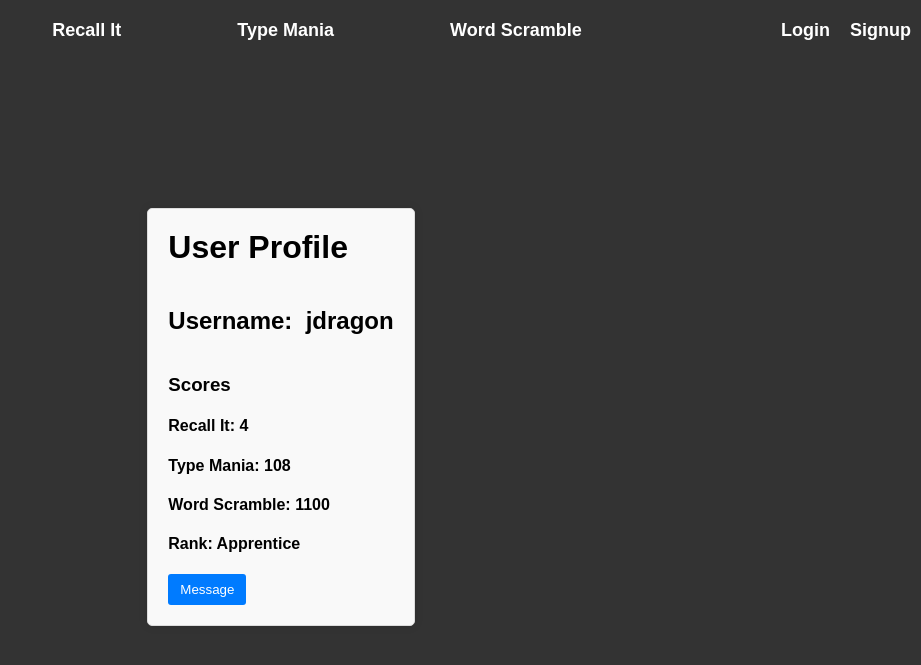
After one commit to Alforoan/miniGame, a Django app: a page that uses accounts/templates/accounts/users.html in a window 1280 px wide. The commit adds this page. Shown: the top 665 px of the page, without its empty margins (359-1280 px from the left). Run offline with Django 5.2, Linux system fonts and the light colour scheme; data comes from the database, SQL or seed files in the repository; both versions use the stored data as it was after the commit.

Commit message:
add user profile for other users

```diff
--- a/accounts/static/css/accounts.css
+++ b/accounts/static/css/accounts.css
@@ -202,6 +202,15 @@ div .h2-text{
   height: 10vh;
 }
 
+.btn-primary{
+  border: none;
+  background: #007bff;
+  color: white;
+  padding: .5rem .75rem;
+  border-radius: 3px;
+  cursor: pointer;
+}
+
 
 @media (min-width: 1050px) and (max-width: 1200px) {
 
--- /dev/null
+++ b/accounts/templates/accounts/users.html
@@ -0,0 +1,25 @@
+{% extends 'base.html' %}
+{% block title %}
+Other User Profile
+{% endblock title %}
+
+{% block content %}
+<main class='account-main-container'>
+  <div class="form-container login-container account-container">
+    <h1 class='login-text'>User Profile</h1>
+
+    <div style='display: flex; '>
+      <h2 class='h2-text'>Username:</h2>
+      <h2 class='h2-text'> &nbsp {{ other_user.username }}</h2>
+    </div>
+
+    <h3>Scores</h3>
+    <h4>Recall It: {{ recall_it_score }}</h4>
+    <h4>Type Mania: {{ type_mania_score }}</h4>
+    <h4>Word Scramble: {{ word_scramble_score }}</h4>
+    <h4>Rank: {{ rank }}</h4>
+    <button class='btn btn-primary'><a>Message<a/></button>
+
+  </div>
+</main>
+{% endblock content %}
--- a/accounts/urls.py
+++ b/accounts/urls.py
@@ -1,10 +1,11 @@
 from django.urls import path
-from .views import signup_view, login_view, logout_view, account_view,change_password_view
+from .views import signup_view, login_view, logout_view, account_view,change_password_view, user_account_view
 
 urlpatterns = [
     path('signup/', signup_view, name='signup'),
     path('login/', login_view, name='login'),
     path('logout/', logout_view, name='logout'),
     path('account/', account_view, name='account'),
-    path('change_password/', change_password_view, name='change_password')
+    path('change_password/', change_password_view, name='change_password'),
+    path('users/<str:username>/', user_account_view, name='users')
 ]
--- a/accounts/views.py
+++ b/accounts/views.py
@@ -1,4 +1,4 @@
-from django.shortcuts import render
+from django.shortcuts import render, get_object_or_404
 from django.contrib.auth import authenticate, login, logout
 from django.shortcuts import redirect
 from .forms import LoginForm, SignupForm, ChangePasswordForm
@@ -127,3 +127,38 @@ def change_password_view(request):
     context['form'] = form
     context['error'] = error
     return render(request, 'accounts/change_password.html', context)
+
+def user_account_view(request, username):
+    other_user = get_object_or_404(User, username=username)
+    recall_it_scores = Score.objects.get(user=other_user, game__name='Recall It')
+    recall_it_scores = recall_it_scores.score
+    type_mania_scores = Score.objects.get(user=other_user, game__name='Type Mania').score
+    word_scramble_scores = Score.objects.get(user=other_user, game__name='Word Scramble').score
+
+    total = word_scramble_scores + recall_it_scores + type_mania_scores
+
+    if total < 1000:
+      rank = 'Noob'
+    elif total >= 1000 and total < 2000:
+      rank = 'Apprentice'
+    elif total >= 2000 and total < 3000:
+      rank = 'Challenger'
+    elif total >= 3000 and total < 4000:
+      rank = 'Journeyman'
+    elif total >= 4000 and total < 5000:
+      rank = 'Warrior'
+    elif total >= 5000 and total < 6000:
+      rank = 'Elite'
+    elif total >= 6000 and total < 7000:
+      rank = 'Master'
+    else:
+      rank = 'Legend'
+
+    context = {
+        'other_user': other_user,
+        'recall_it_score': recall_it_scores,
+        'type_mania_score': type_mania_scores,
+        'rank': rank,
+        'word_scramble_score': word_scramble_scores,
+    }
+    return render(request, 'accounts/users.html', context)
--- a/scores/static/css/scores.css
+++ b/scores/static/css/scores.css
@@ -178,6 +178,11 @@ article {
 .navbar .right-items {
   margin-left: auto;
   display: flex;
+}
+
+.user-name{
+  text-decoration: none !important;
+  color: #4285F4;
 }
 
 
--- a/scores/templatetags/custom_filters.py
+++ b/scores/templatetags/custom_filters.py
@@ -4,8 +4,6 @@ register = template.Library()
 
 @register.filter
 def index(sequence, position):
-    print('SEQUENCE ', sequence)
-    print('POSITION ', position)
     return sequence[position] if len(sequence) > position else None
 
 @register.filter
```
Also changed, not shown: scores/templates/scores/score_list.html (+5 -4 lines), scores/views.py (+14 -9 lines), db.sqlite3.
